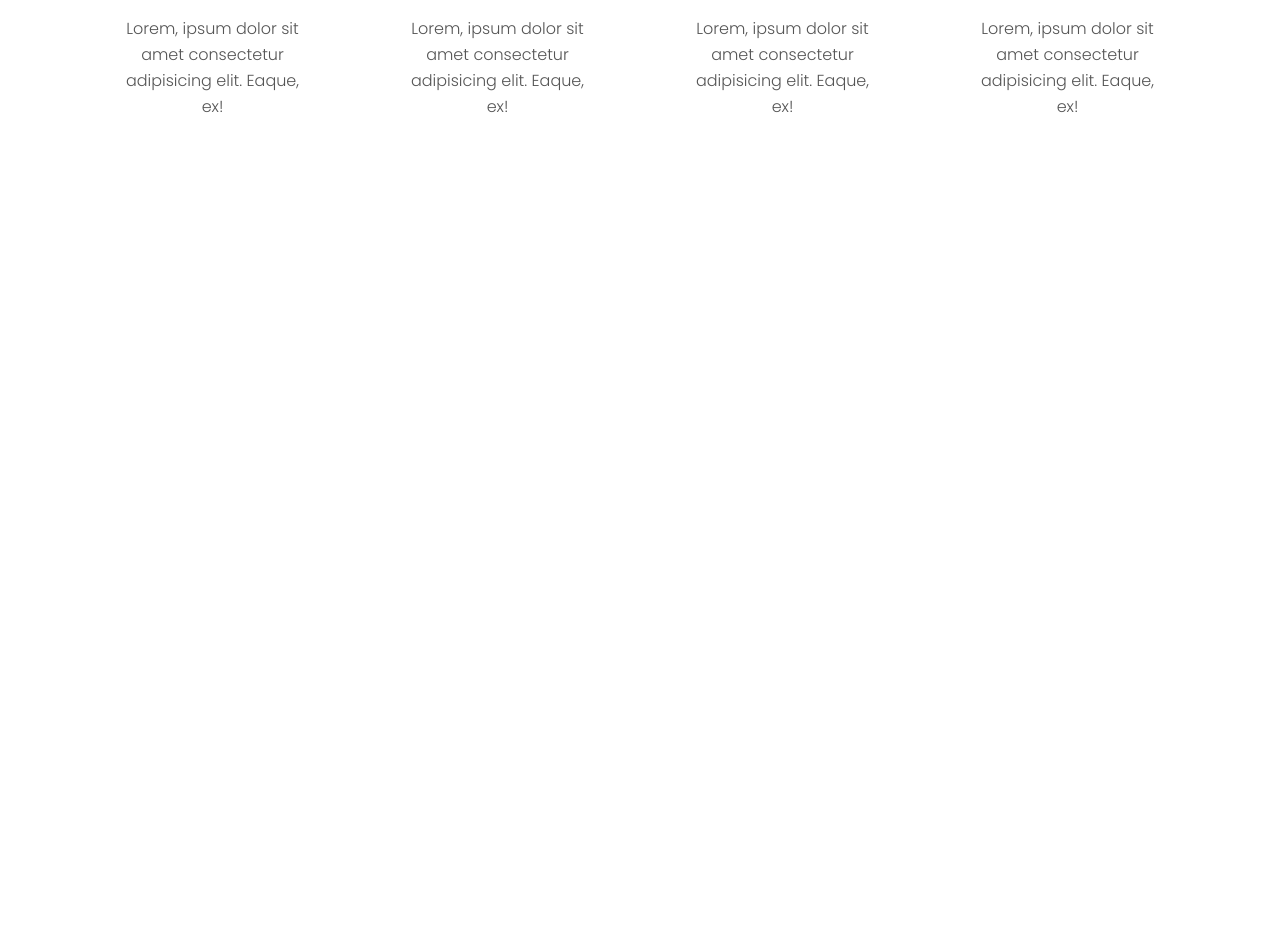
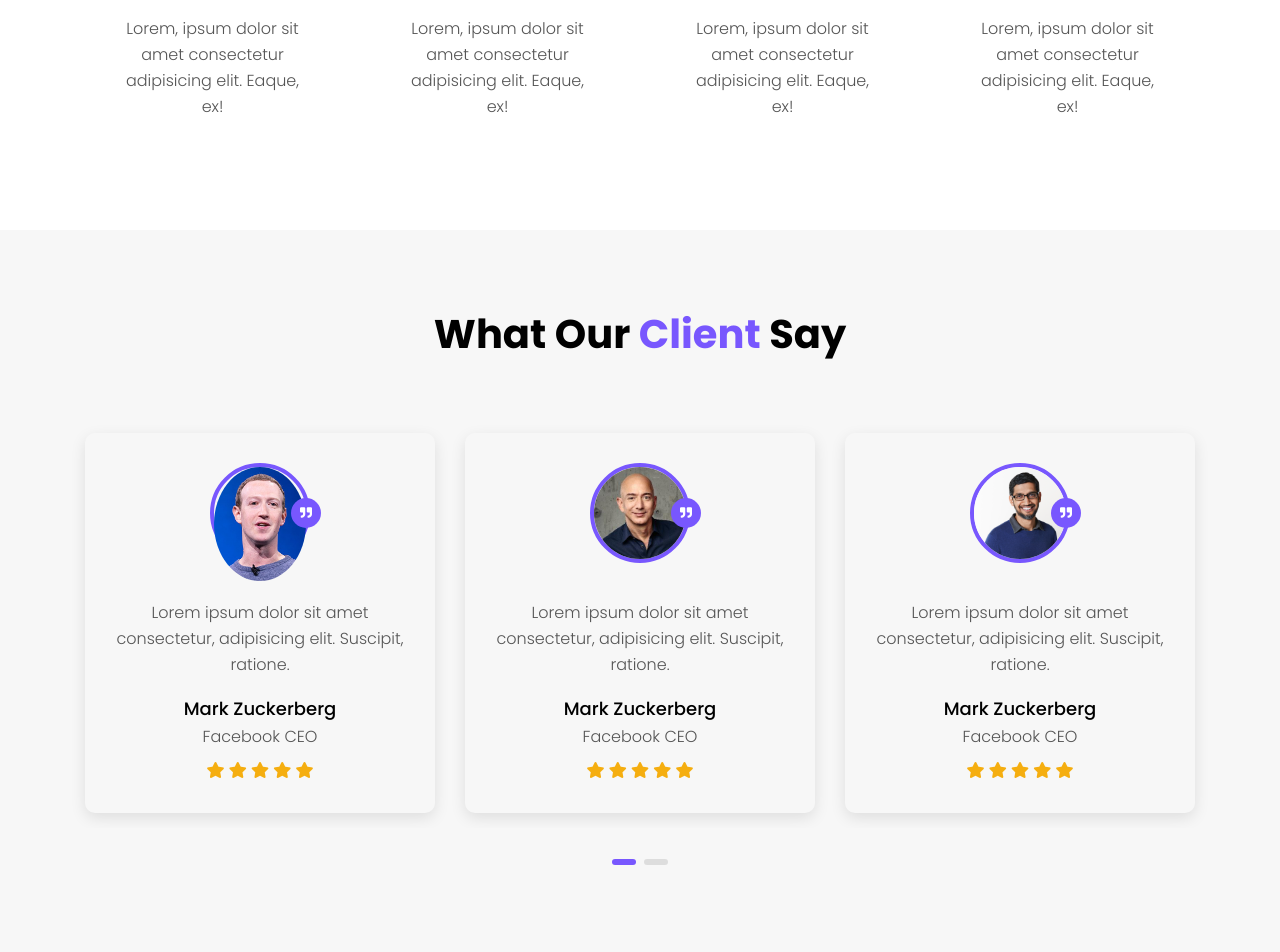
Before and after one commit to masrufjaman/central-shop, a Django app: page / in a window 1280 px wide. Shown: the part 3748-4700 px from the top of the page. Before the commit the page ends 3861 px from the top, so only its background shows below. Run offline with Django 3.2, Linux system fonts and the light colour scheme; style sheets or scripts are compiled from the project's sources; some libraries are stand-ins or nearby versions.

Commit message:
clients section

```diff
--- a/home/static/home/js/main.js
+++ b/home/static/home/js/main.js
@@ -3,29 +3,27 @@ $(document).ready(function () {
   $(window).on("scroll", function () {
     if ($(this).scrollTop() > 90) {
       $(".navbar").addClass("navbar-shrink");
-        }
-        else {
+    } else {
       $(".navbar").removeClass("navbar-shrink");
     }
   });
 
   // !Video Popup
-    const videoSrc = $('#player-1').attr("src");
+  const videoSrc = $("#player-1").attr("src");
   $(".video-play-btn, .video-popup").on("click", function () {
     if ($(".video-popup").hasClass("open")) {
       $(".video-popup").removeClass("open");
       $("#player-1").attr("src", "");
-        }
-        else {
+    } else {
       $(".video-popup").addClass("open");
-            if ($("#player-1").attr("src") == '') {
+      if ($("#player-1").attr("src") == "") {
         $("#player-1").attr("src", videoSrc);
       }
     }
   });
 
   // !Features Carousel
-    $('.features-carousel').owlCarousel({
+  $(".features-carousel").owlCarousel({
     loop: true,
     margin: 0,
     autoplay: true,
@@ -39,12 +37,12 @@ $(document).ready(function () {
       },
       1000: {
         items: 3,
-            }
-        }
+      },
+    },
   });
 
   // !Screenshots Carousel
-    $('.screenshots-carousel').owlCarousel({
+  $(".screenshots-carousel").owlCarousel({
     loop: true,
     margin: 0,
     autoplay: true,
@@ -58,7 +56,26 @@ $(document).ready(function () {
       },
       1000: {
         items: 4,
-            }
-        }
+      },
+    },
+  });
+
+  // !Testimonials Carousel
+  $(".testimonials-carousel").owlCarousel({
+    loop: true,
+    margin: 0,
+    autoplay: true,
+    responsiveClass: true,
+    responsive: {
+      0: {
+        items: 1,
+      },
+      600: {
+        items: 2,
+      },
+      1000: {
+        items: 3,
+      },
+    },
   });
 });
--- a/home/static/home/styles/home.css
+++ b/home/static/home/styles/home.css
@@ -445,4 +445,79 @@
   color: #555555;
   line-height: 26px;
 }
+
+.testimonials {
+  background-color: #f7f7f7;
+}
+
+.testimonial-item {
+  margin: 15px;
+  padding: 30px;
+  -webkit-box-shadow: 0 5px 15px rgba(0, 0, 0, 0.1);
+          box-shadow: 0 5px 15px rgba(0, 0, 0, 0.1);
+  border-radius: 10px;
+  text-align: center;
+}
+
+.testimonial-item .img-box {
+  height: 100px;
+  width: 100px;
+  display: inline-block;
+  margin-bottom: 30px;
+  border: 4px solid #7857fe;
+  border-radius: 50%;
+  position: relative;
+}
+
+.testimonial-item .img-box img {
+  border-radius: 50%;
+  width: 100%;
+}
+
+.testimonial-item .img-box i {
+  position: absolute;
+  height: 30px;
+  width: 30px;
+  background-color: #7857fe;
+  border-radius: 50%;
+  color: #ffffff;
+  font-size: 12px;
+  line-height: 30px;
+  text-align: center;
+  left: calc(100% - 15px);
+  top: calc(50% - 15px);
+}
+
+.testimonial-item p {
+  font-size: 16px;
+  margin: 0 0 20px;
+  color: #555555;
+  line-height: 26px;
+  font-weight: 300;
+}
+
+.testimonial-item h3 {
+  font-size: 18px;
+  color: #000000;
+  font-weight: 500;
+  margin: 0 0 5px;
+  text-transform: capitalize;
+}
+
+.testimonial-item span {
+  display: block;
+  font-size: 16px;
+  color: #555555;
+  font-weight: 300;
+}
+
+.testimonial-item .rating {
+  margin-top: 10px;
+}
+
+.testimonial-item .rating i {
+  display: inline-block;
+  font-size: 16px;
+  color: #f5ae10;
+}
 /*# sourceMappingURL=home.css.map */
--- a/home/static/home/styles/home.scss
+++ b/home/static/home/styles/home.scss
@@ -383,3 +383,69 @@
   color: $black-400;
   line-height: 26px;
 }
+
+// !Testimonials Section
+.testimonials {
+  background-color: $black-100;
+}
+.testimonial-item {
+  margin: 15px;
+  padding: 30px;
+  box-shadow: $shadow-black-100;
+  border-radius: 10px;
+  text-align: center;
+}
+.testimonial-item .img-box {
+  height: 100px;
+  width: 100px;
+  display: inline-block;
+  margin-bottom: 30px;
+  border: 4px solid $main-color;
+  border-radius: 50%;
+  position: relative;
+}
+.testimonial-item .img-box img {
+  border-radius: 50%;
+  width: 100%;
+}
+.testimonial-item .img-box i {
+  position: absolute;
+  height: 30px;
+  width: 30px;
+  background-color: $main-color;
+  border-radius: 50%;
+  color: #ffffff;
+  font-size: 12px;
+  line-height: 30px;
+  text-align: center;
+  left: calc(100% - 15px);
+  top: calc(50% - 15px);
+}
+.testimonial-item p {
+  font-size: 16px;
+  margin: 0 0 20px;
+  color: $black-400;
+  line-height: 26px;
+  font-weight: 300;
+}
+.testimonial-item h3 {
+  font-size: 18px;
+  color: $black-900;
+  font-weight: 500;
+  margin: 0 0 5px;
+  text-transform: capitalize;
+}
+.testimonial-item span {
+  display: block;
+  font-size: 16px;
+  color: $black-400;
+  font-weight: 300;
+}
+.testimonial-item .rating {
+  margin-top: 10px;
+}
+.testimonial-item .rating i {
+  display: inline-block;
+  font-size: 16px;
+  color: $color-2;
+}
--- a/home/templates/home/base.html
+++ b/home/templates/home/base.html
@@ -91,6 +91,10 @@
     {% block howItWorks %} {% endblock howItWorks %}
     <!-- !How It Works Section End -->
 
+    <!-- !Testimonials Section Start -->
+    {% block testimonials %} {% endblock testimonials %}
+    <!-- !Testimonials Section End -->
+
     <!-- !JS Links Start -->
     <!-- jquery js -->
     <script src="{% static 'home/js/jquery.min.js' %}"></script>
--- a/home/templates/home/home.html
+++ b/home/templates/home/home.html
@@ -316,3 +316,99 @@
 </section>
 {% endblock howItWorks %}
 <!-- !How It Works Section End -->
+
+<!-- !Testimonials Section Start -->
+{% block testimonials %}
+<section class="testimonials section-padding">
+  <div class="container">
+    <div class="row justify-content-center">
+      <div class="col-lg-8">
+        <div class="section-title">
+          <h2>what our <span>client</span> say</h2>
+        </div>
+      </div>
+    </div>
+    <div class="row">
+      <div class="owl-carousel testimonials-carousel">
+        <div class="testimonial-item">
+          <div class="img-box">
+            <img src="{% static 'home/images/t1.jpg' %}" alt="" />
+            <i class="fas fa-quote-right"></i>
+          </div>
+          <p>
+            Lorem ipsum dolor sit amet consectetur, adipisicing elit. Suscipit,
+            ratione.
+          </p>
+          <h3>mark zuckerberg</h3>
+          <span>Facebook CEO</span>
+          <div class="rating">
+            <i class="fas fa-star"></i>
+            <i class="fas fa-star"></i>
+            <i class="fas fa-star"></i>
+            <i class="fas fa-star"></i>
+            <i class="fas fa-star"></i>
+          </div>
+        </div>
+        <div class="testimonial-item">
+          <div class="img-box">
+            <img src="{% static 'home/images/t2.jpg' %}" alt="" />
+            <i class="fas fa-quote-right"></i>
+          </div>
+          <p>
+            Lorem ipsum dolor sit amet consectetur, adipisicing elit. Suscipit,
+            ratione.
+          </p>
+          <h3>mark zuckerberg</h3>
+          <span>Facebook CEO</span>
+          <div class="rating">
+            <i class="fas fa-star"></i>
+            <i class="fas fa-star"></i>
+            <i class="fas fa-star"></i>
+            <i class="fas fa-star"></i>
+            <i class="fas fa-star"></i>
+          </div>
+        </div>
+        <div class="testimonial-item">
+          <div class="img-box">
+            <img src="{% static 'home/images/t3.png' %}" alt="" />
+            <i class="fas fa-quote-right"></i>
+          </div>
+          <p>
+            Lorem ipsum dolor sit amet consectetur, adipisicing elit. Suscipit,
+            ratione.
+          </p>
+          <h3>mark zuckerberg</h3>
+          <span>Facebook CEO</span>
+          <div class="rating">
+            <i class="fas fa-star"></i>
+            <i class="fas fa-star"></i>
+            <i class="fas fa-star"></i>
+            <i class="fas fa-star"></i>
+            <i class="fas fa-star"></i>
+          </div>
+        </div>
+        <div class="testimonial-item">
+          <div class="img-box">
+            <img src="{% static 'home/images/t3.png' %}" alt="" />
+            <i class="fas fa-quote-right"></i>
+          </div>
+          <p>
+            Lorem ipsum dolor sit amet consectetur, adipisicing elit. Suscipit,
+            ratione.
+          </p>
+          <h3>mark zuckerberg</h3>
+          <span>Facebook CEO</span>
+          <div class="rating">
+            <i class="fas fa-star"></i>
+            <i class="fas fa-star"></i>
+            <i class="fas fa-star"></i>
+            <i class="fas fa-star"></i>
+            <i class="fas fa-star"></i>
+          </div>
+        </div>
+      </div>
+    </div>
+  </div>
+</section>
+{% endblock testimonials %}
+<!-- !Testimonials Section End -->
```
Also changed, not shown: home/static/home/images/t1.jpg (added), home/static/home/images/t2.jpg (added), home/static/home/images/t3.png (added), 1 other file. Lines whose indentation alone changed are shown as unchanged.
